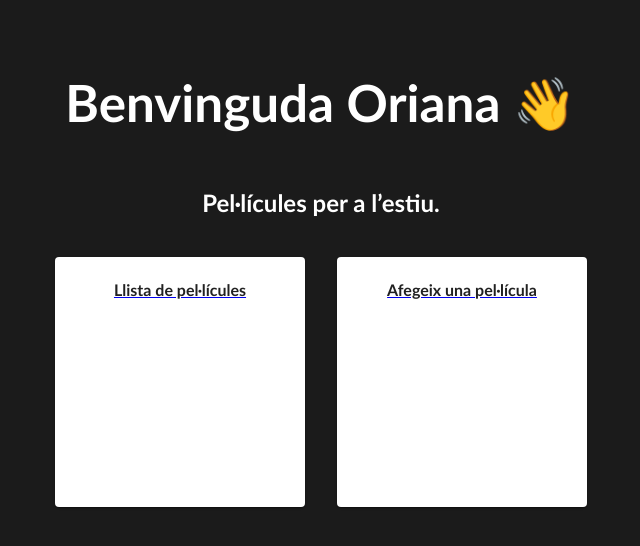
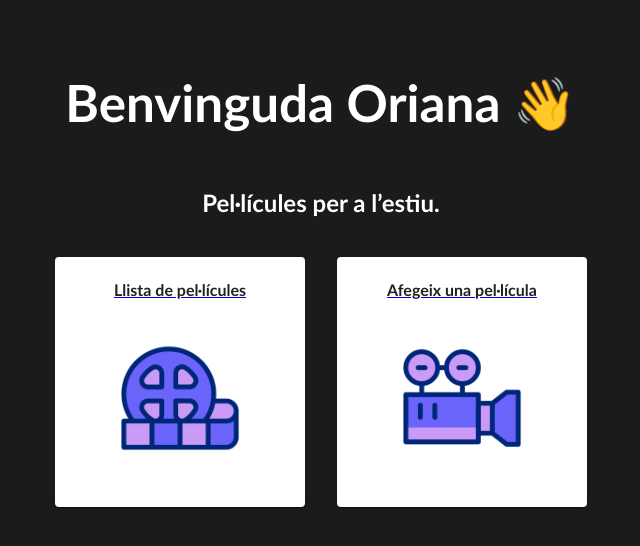
Before and after one commit to orojdz/M6_UF4, a React (Vite) app in the folder movies_db/: page / in a window 1280 px wide. Shown: the top 546 px of the page, without its empty margins (319-959 px from the left). Built offline with nearby package versions, Linux system fonts and the light colour scheme.

Commit message:
imagenes añadidas

```diff
--- a/movies_db/src/pages/IndexMenu.jsx
+++ b/movies_db/src/pages/IndexMenu.jsx
@@ -1,6 +1,8 @@
 import { CardComp } from '../components/Card'
 import Card from '@mui/material/Card';
 import { Link } from 'react-router-dom';
+import filmGif from '../img/film-tape.gif';
+import cameraGif from '../img/camera.gif';
 
 export function IndexMenu() {
     return(
@@ -8,8 +10,9 @@ export function IndexMenu() {
             <div className="toList">
                 <CardComp>
                     <Link to="/movies/list">
-                        <Card sx={{ minWidth: 250, minHeight: 250}}>
+                        <Card sx={{ minWidth: 250, minHeight: 250 }}>
                             <h4>Llista de pel·lícules</h4>
+                            <img src={filmGif} alt="llista de pel·lícules" width={150}/>
                         </Card>
                     </Link>
                 </CardComp>
@@ -19,6 +22,7 @@ export function IndexMenu() {
                     <Link to="/movies/add">
                         <Card sx={{ minWidth: 250, minHeight: 250 }}>
                             <h4>Afegeix una pel·lícula</h4>
+                            <img src={cameraGif} alt="Afegir una pel·lícula" width={150} />
                         </Card>
                     </Link>
                 </CardComp>
```
